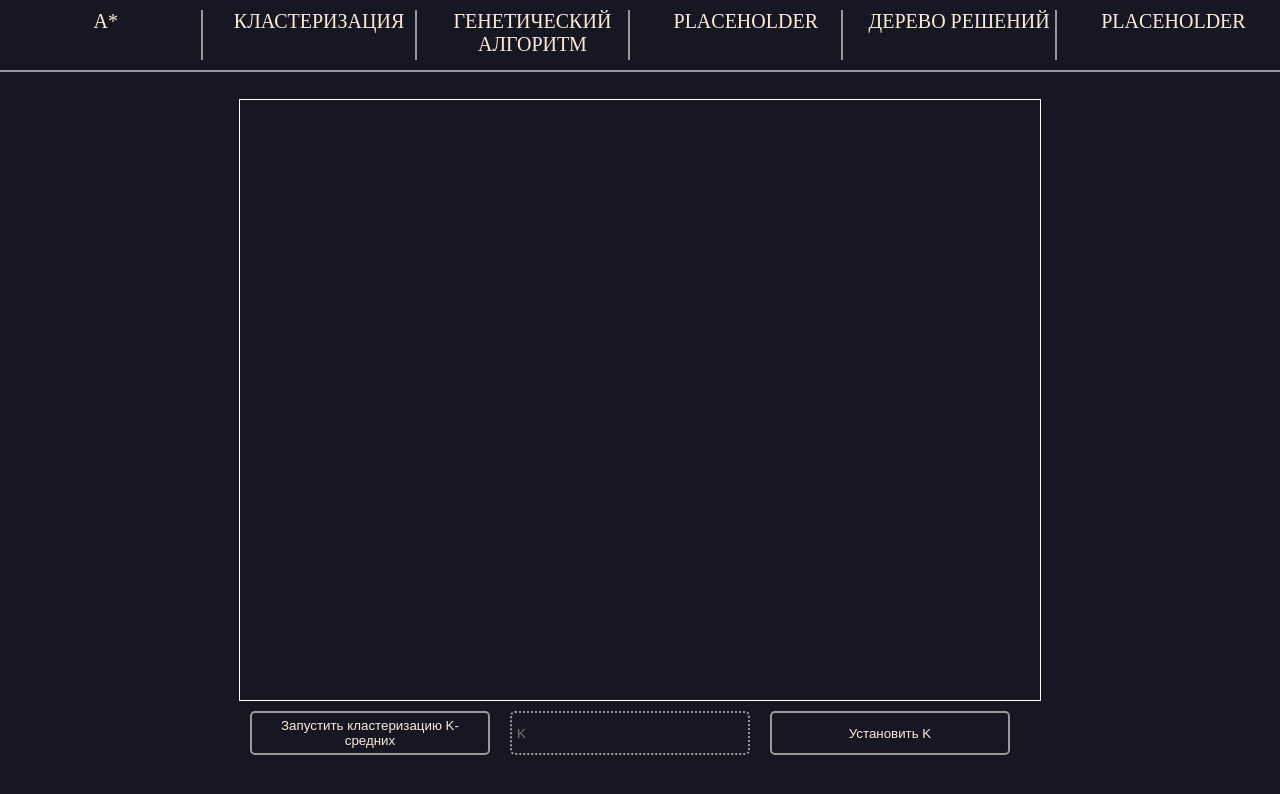
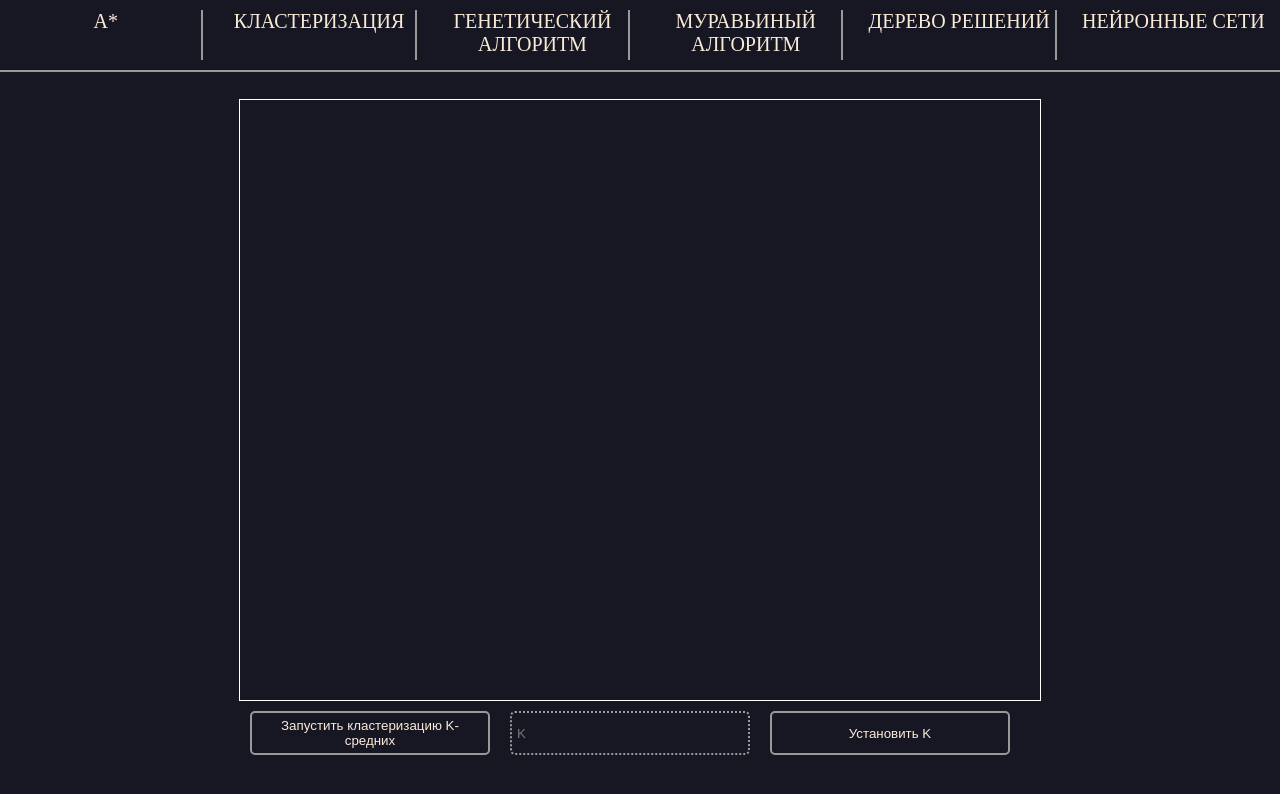
Before and after one commit to BalabanovA898/web, a plain HTML site: page src/clustering_bonus/index.html in a window 1280 px wide. Drawn offline with Linux system fonts and the light colour scheme.

Commit message:
Изменение ссылок
Теперь все ссылки изменены

```diff
--- a/src/clustering_bonus/index.html
+++ b/src/clustering_bonus/index.html
@@ -14,9 +14,9 @@
         <a class="header-btn" href="../a_star/index.html">A*</a>
         <a class="header-btn" href="../clustering_bonus/index.html">Кластеризация</a>
         <a class="header-btn" href="../genetic/index.html">Генетический алгоритм</a>
-        <a class="header-btn" href="../genetic/index.html">placeholder</a>
+        <a class="header-btn" href="../ant - shaped_base/index.html">Муравьиный алгоритм</a>
         <a class="header-btn" href="../decisionTree/index.html">Дерево решений</a>
-        <a class="header-btn" href="../genetic/index.html">placeholder</a>
+        <a class="header-btn" href="../neural_network/index.html">Нейронные сети</a>
     </div>
     <div class="main-part">
         <canvas id="canvas"></canvas>
```
Also changed, not shown: src/a_star/index.html (+2 -2 lines), src/ant - shaped_base/index.html (+2 -2 lines), src/decisionTree/index.html (+2 -2 lines), src/genetic/index.html (+2 -2 lines).
